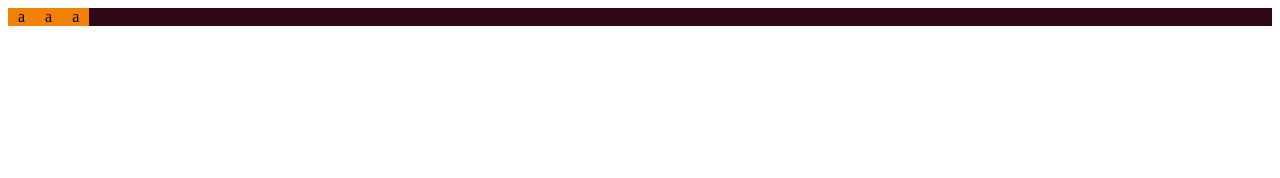
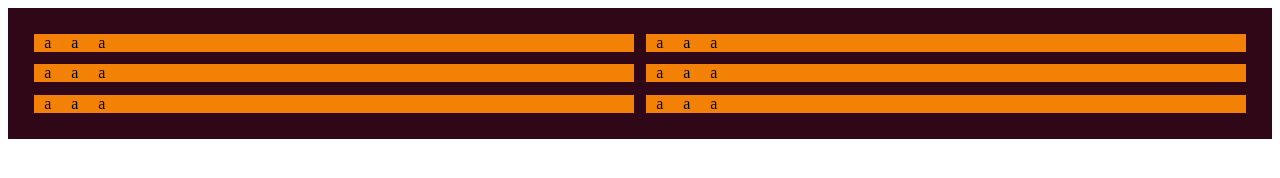
Before and after one commit to ertrkcem/html-assingment-pair-programming, a plain HTML site: page index.html in a window 1280 px wide. Drawn offline with Linux system fonts and the light colour scheme.

Commit message:
add wrapper, positioning of rectangulars inside the first container

```diff
--- a/css/index.css
+++ b/css/index.css
@@ -1,12 +1,22 @@
 .container {
     display: flex;
     background: #300717;
+}
+
+.wrapper {
+    display: flex;
+    flex-wrap: wrap;
+    justify-content: space-between;
+    margin: 20px;
+    width: 100%;
 }
 
 .rectangular {
     display: flex;
     justify-content: flex-start;
     background: #f28105;
+    width: 49%;
+    margin: 0.5% auto;
 }
 
 .box {
--- a/index.html
+++ b/index.html
@@ -4,10 +4,37 @@
 </head>
 <body>
     <div class="container">
-        <div class="rectangular">
-            <div class="box">a</div>
-            <div class="box">a</div>
-            <div class="box">a</div>
+        <div class="wrapper">
+            <div class="rectangular">
+                <div class="box">a</div>
+                <div class="box">a</div>
+                <div class="box">a</div>
+            </div>
+            <div class="rectangular">
+                <div class="box">a</div>
+                <div class="box">a</div>
+                <div class="box">a</div>
+            </div>
+            <div class="rectangular">
+                <div class="box">a</div>
+                <div class="box">a</div>
+                <div class="box">a</div>
+            </div>
+            <div class="rectangular">
+                <div class="box">a</div>
+                <div class="box">a</div>
+                <div class="box">a</div>
+            </div>
+            <div class="rectangular">
+                <div class="box">a</div>
+                <div class="box">a</div>
+                <div class="box">a</div>
+            </div>
+            <div class="rectangular">
+                <div class="box">a</div>
+                <div class="box">a</div>
+                <div class="box">a</div>
+            </div>
         </div>
 
     </div>
```
